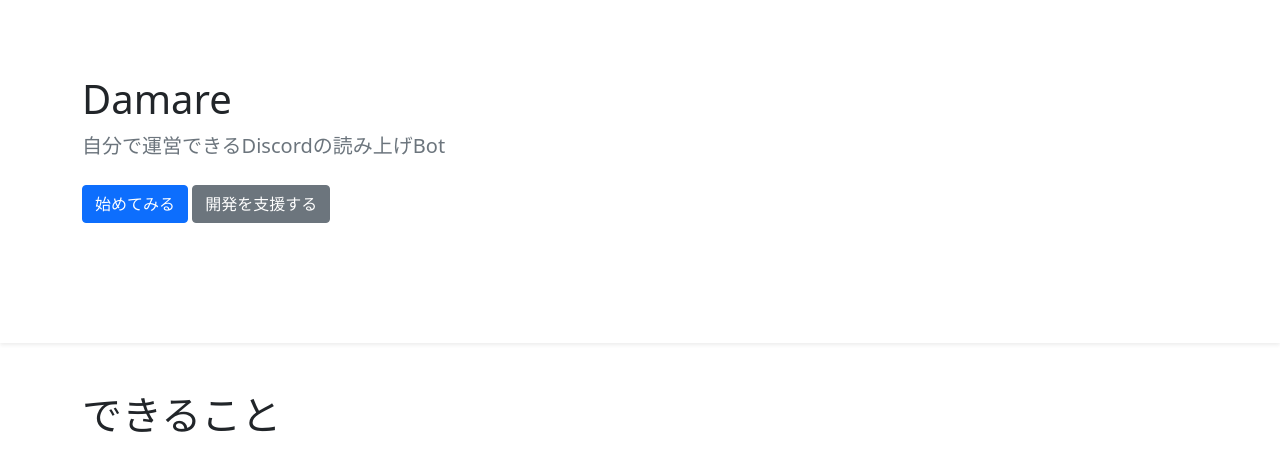
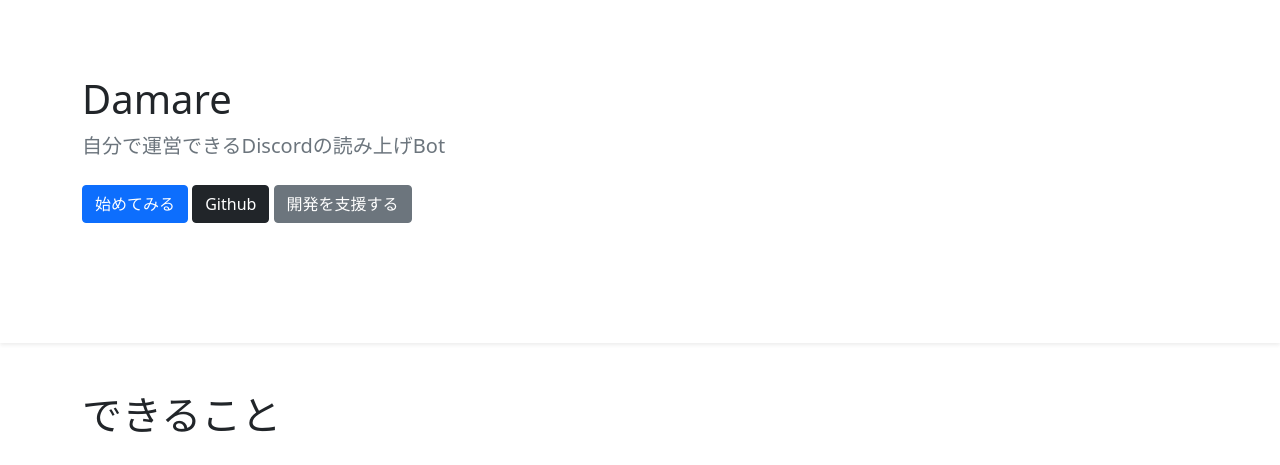
Before and after one commit to Chipsnet/damare, a website: page docs/index.html in a window 1280 px wide. Shown: the part 57-522 px from the top of the page. Drawn offline with nearby package versions, Linux system fonts and the light colour scheme.

Commit message:
✨ Githubリンクを追加

```diff
--- a/docs/index.html
+++ b/docs/index.html
@@ -44,6 +44,7 @@
 
                 <p>
                     <a href="#usage" class="btn btn-primary my-2">始めてみる</a>
+                    <a href="https://github.com/Chipsnet/damare" target="_blank" class="btn btn-dark my-2">Github</a>
                     <a
                         href="#"
                         class="btn btn-secondary my-2"
```
